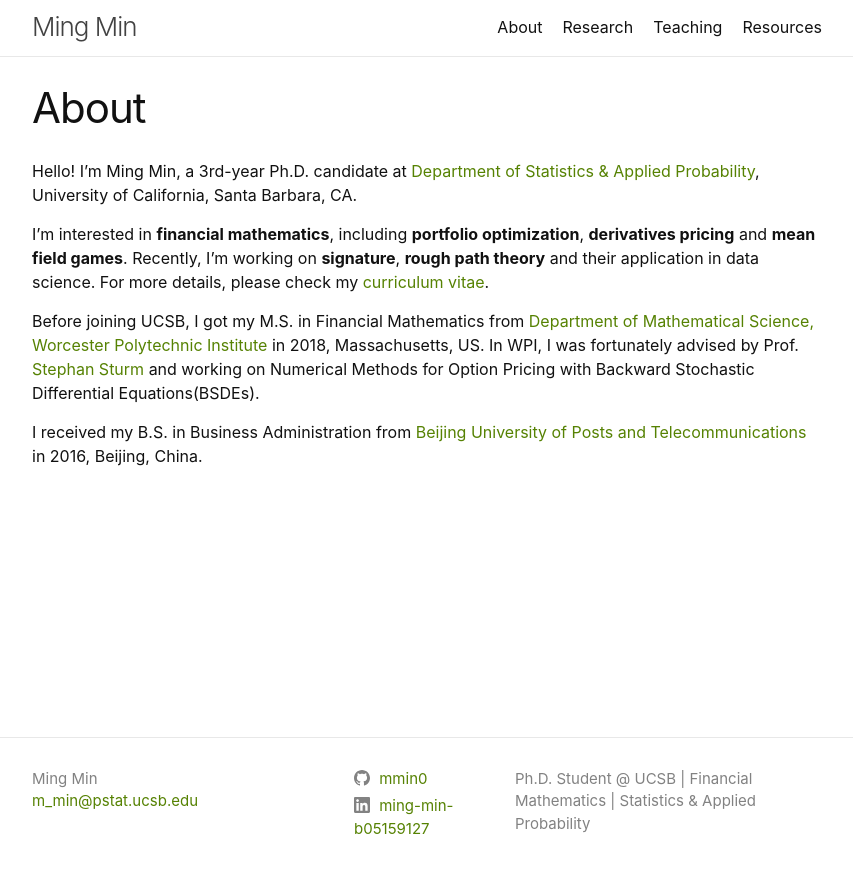
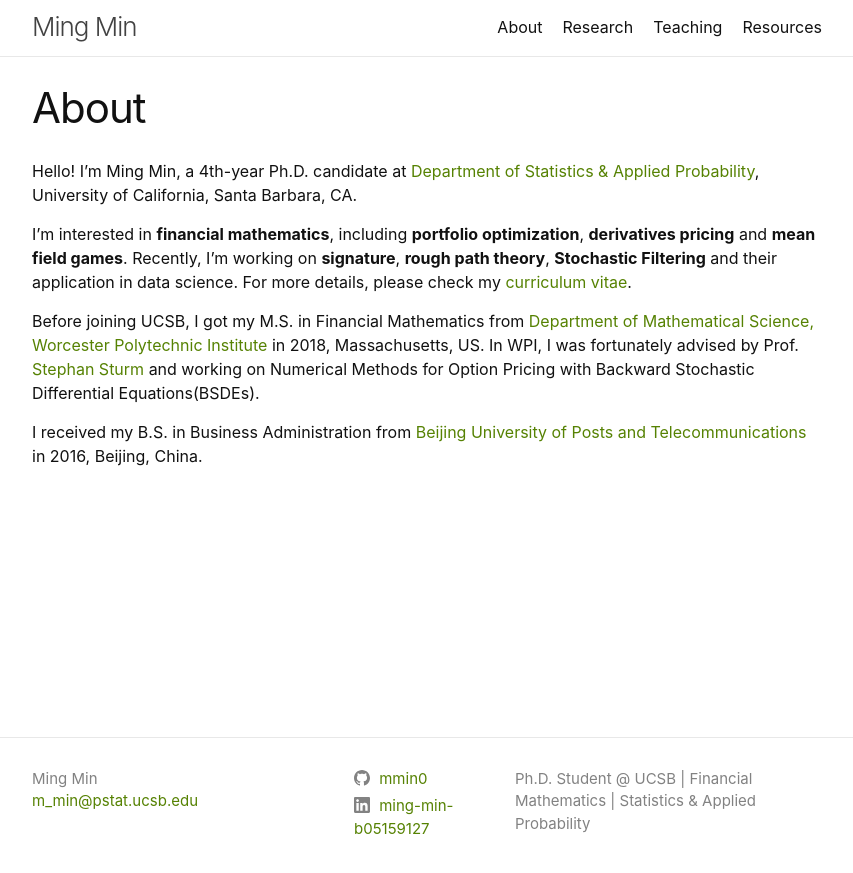
Before and after one commit to mmin0/mmin0.github.io, a Jekyll site: the page built from index.md, in a window 1280 px wide. Shown: the top 873 px of the page, without its empty margins (213-1066 px from the left). Built offline with Jekyll 4.4.1, drawn with Linux system fonts in a browser that asks for light colours.

Commit message:
Update index.md

```diff
--- a/index.md
+++ b/index.md
@@ -3,9 +3,9 @@ layout: page
 title: About
 ---
 
-Hello! I’m Ming Min, a 3rd-year Ph.D. candidate at [Department of Statistics & Applied Probability](http://www.pstat.ucsb.edu){:target="_blank"}, University of California, Santa Barbara, CA.
+Hello! I’m Ming Min, a 4th-year Ph.D. candidate at [Department of Statistics & Applied Probability](http://www.pstat.ucsb.edu){:target="_blank"}, University of California, Santa Barbara, CA.
 
-I'm interested in **financial mathematics**, including **portfolio optimization**, **derivatives pricing** and **mean field games**. Recently, I'm working on **signature**, **rough path theory** and their application in data science. For more details, please check my [curriculum vitae](cv-2021.pdf){:target="_blank"}.
+I'm interested in **financial mathematics**, including **portfolio optimization**, **derivatives pricing** and **mean field games**. Recently, I'm working on **signature**, **rough path theory**, **Stochastic Filtering** and their application in data science. For more details, please check my [curriculum vitae](cv-2021.pdf){:target="_blank"}.
 
 Before joining UCSB, I got my M.S. in Financial Mathematics from [Department of Mathematical Science, Worcester Polytechnic Institute](https://www.wpi.edu/academics/departments/mathematical-sciences){:target="_blank"} in 2018, Massachusetts, US. In WPI, I was fortunately advised by Prof. [Stephan Sturm](http://users.wpi.edu/~ssturm/) and working on Numerical Methods for Option Pricing with Backward Stochastic Differential Equations(BSDEs).
 
```
